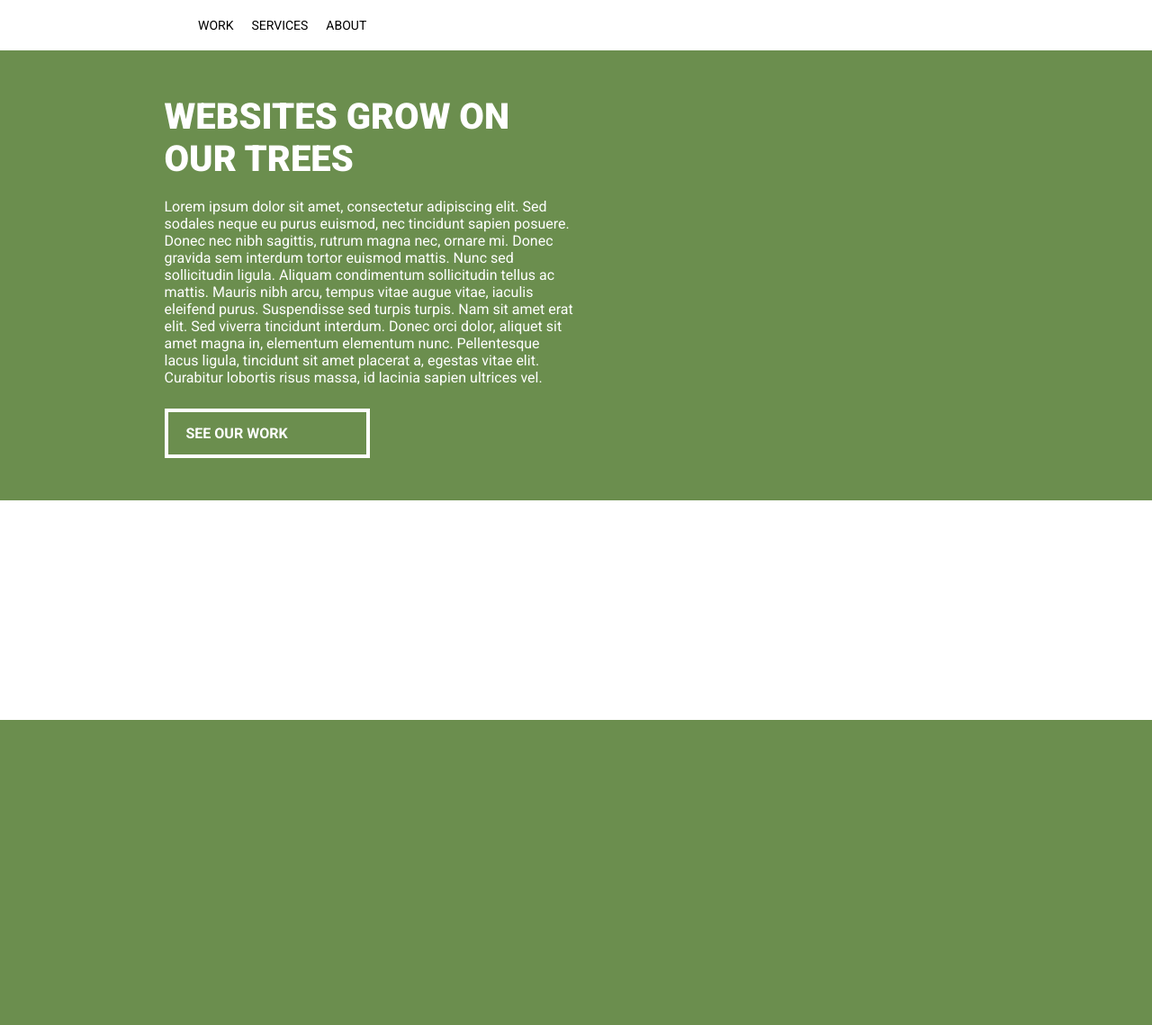
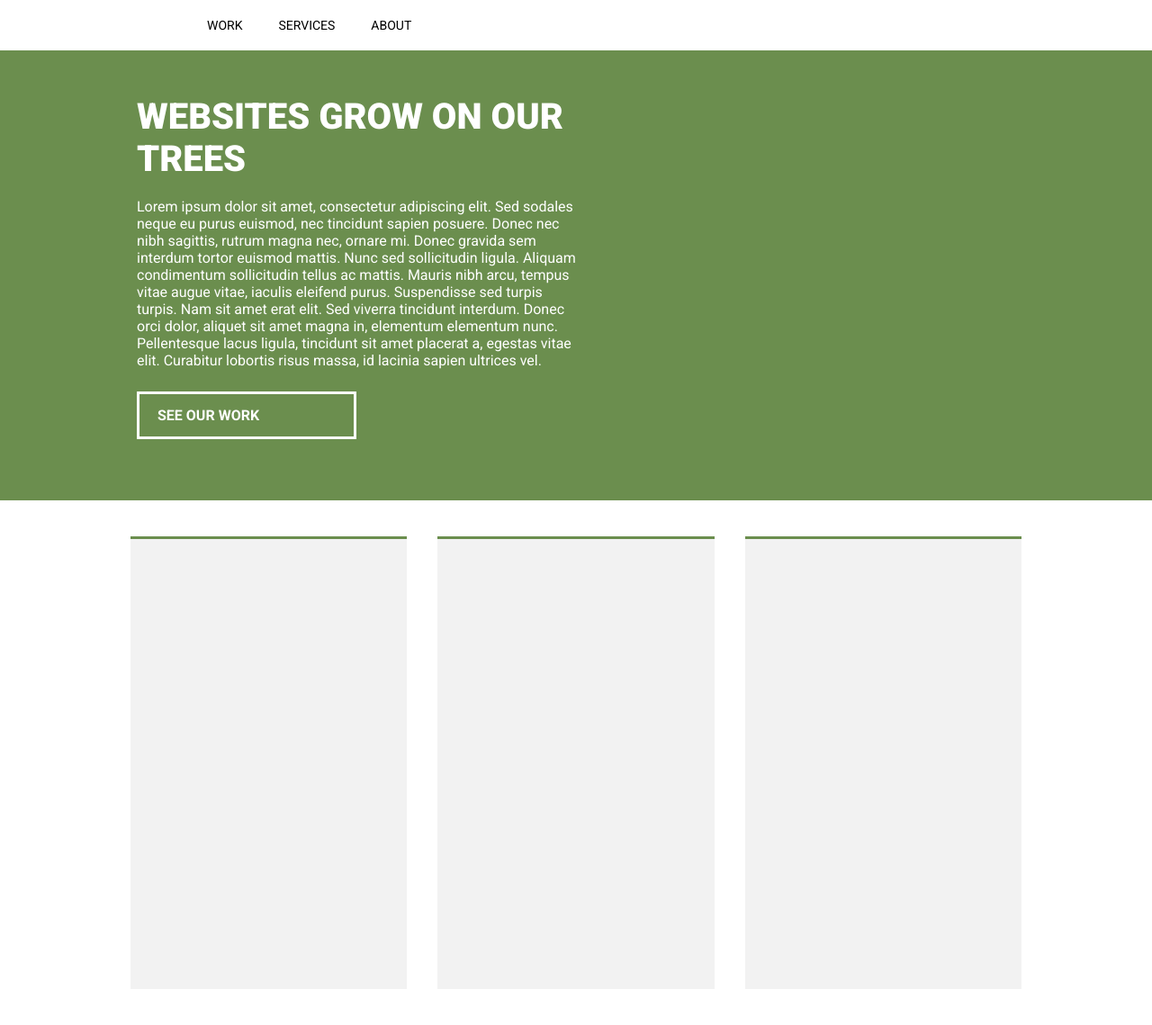
Before and after one commit to nfishel48/Utile_Labs, a Django app: page / in a window 1280 px wide. Shown: the whole page at 90% size. Before the commit the page ends 800 px from the top, so only its background shows below. Run offline with Django 3.2, Linux system fonts and the light colour scheme.

Commit message:
Updated front page

```diff
--- a/main/static/css/index.css
+++ b/main/static/css/index.css
@@ -1,11 +1,14 @@
 @import url('https://fonts.googleapis.com/css?family=Roboto:400,700,900&display=swap');
 
 :root{
-    --safe: 75%;
+    --safe: 80%;
 }
 body{
     margin: 0;
     padding: 0;
+    display: flex;
+    flex-direction: column;
+    align-items: center;
 }
 *{
     font-family: 'Roboto';
@@ -15,6 +18,7 @@ body{
     width: 100%;
     padding: 10px;
     display: flex;
+    box-sizing: border-box;
 }
 #nav-logo{
     width: 200px;
@@ -23,10 +27,17 @@ body{
     display: flex;
 }
 .nav-link{
-    padding: 10px;
+    padding: 10px 20px;
     box-sizing: border-box;
     text-transform: uppercase;
     font-size: 14px;
+    color: rgba(0, 0, 0, .7);
+}
+.nav-link a{
+
+}
+.nav-link a:hover{
+    color: #6b8e4e;
 }
 
 #landing{
@@ -66,7 +77,7 @@ body{
     background: #6b8e4e;
     font-weight: 700;
     text-transform: uppercase;
-    border: 4px solid white;
+    border: 3px solid white;
     transition: background, color .2s ease;
     cursor: pointer;
 }
@@ -77,3 +88,35 @@ body{
 #landing-img{
     width: 50%;
 }
+
+#services{
+    width: var(--safe);
+    box-sizing: border-box;
+    padding: 40px 0px;
+    display: flex;
+    justify-content: space-around;
+    -background: rgba(0, 0, 0, .1);
+}
+.service{
+    width: 30%;
+    height: 500px;
+    background: rgba(0, 0, 0, .05);
+    border-top: 3px solid #6b8e4e;
+}
+
+a:active{
+    text-decoration: none;
+    color: initial;
+}
+a:visited{
+    text-decoration: none;
+    color: initial;
+}
+a:focus{
+    text-decoration: none;
+    color: initial;
+}
+a{
+    text-decoration: none;
+    color: initial;
+}
--- a/main/templates/main/index.html
+++ b/main/templates/main/index.html
@@ -12,9 +12,9 @@
         <div id = "nav">
             <div id="nav-logo"></div>
             <div id="nav-links">
-                <div class="nav-link">Work</div>
-                <div class="nav-link">Services</div>
-                <div class="nav-link">About</div>
+                <div class="nav-link"><a href = "/works">Work</a></div>
+                <div class="nav-link"><a href = "/services">Services</a></div>
+                <div class="nav-link"><a href = "/about">About</a></div>
             </div>
         </div>
         <div id = "landing">
@@ -29,5 +29,10 @@
                 </div>
             </div>
         </div>
+        <div id = "services">
+            <div class = "service"></div>
+            <div class = "service"></div>
+            <div class = "service"></div>
+        </div>
     </body>
 </html>
```
Also changed, not shown: main/static/img/tree.png (added).
